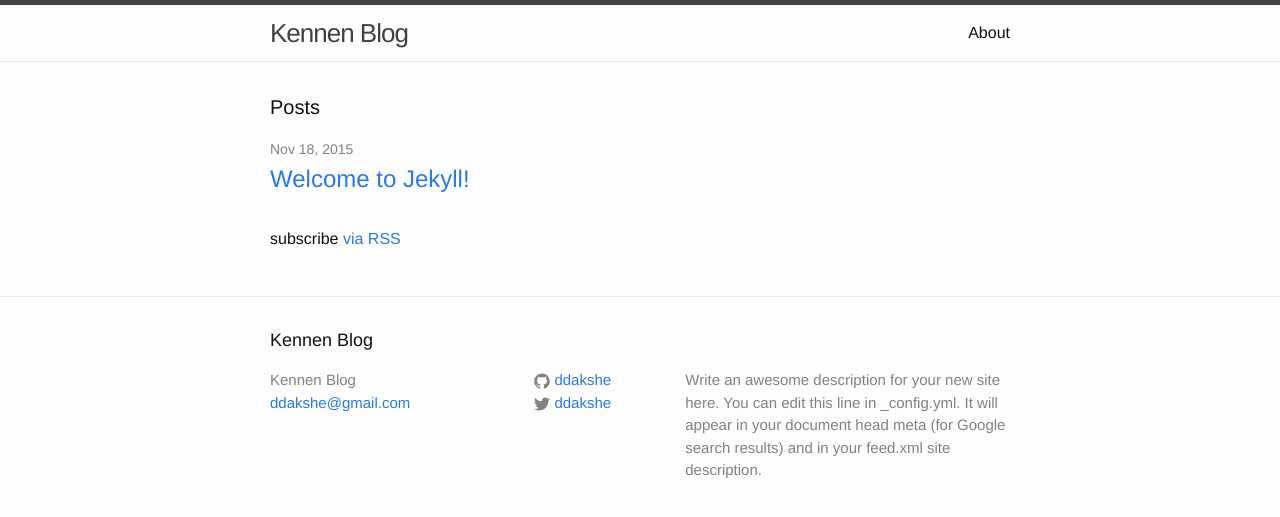
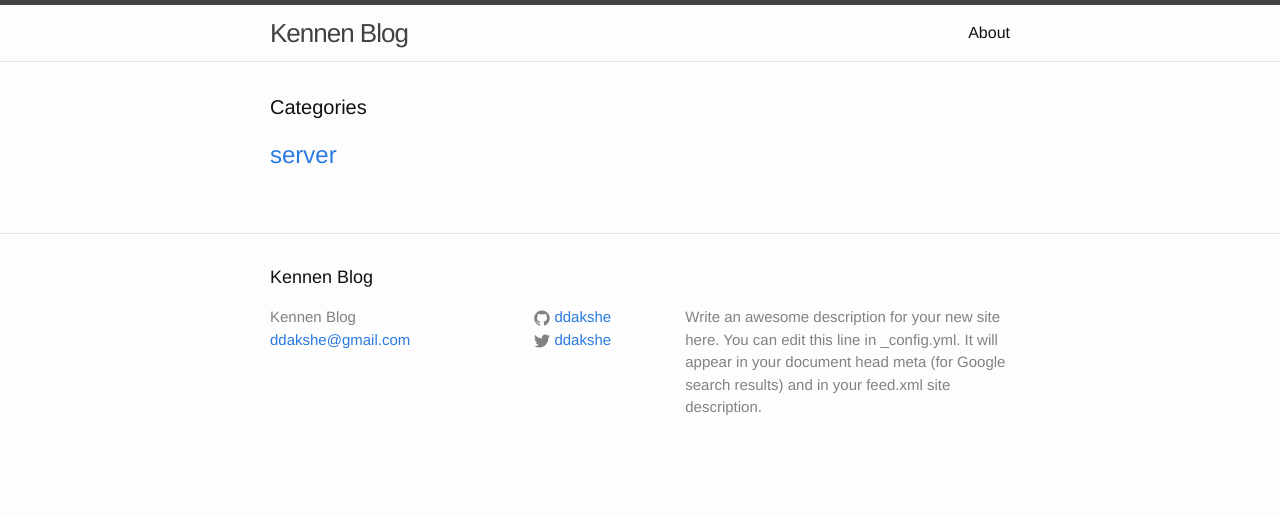
Before and after one commit to ddakshe/ddakshe.github.com, a Jekyll site: the page built from index.html, in a window 1280 px wide. Shown: the top 517 px of the page. Built offline with Jekyll 4.4.1, drawn with Linux system fonts in a browser that asks for light colours.

Commit message:
category

```diff
--- a/index.html
+++ b/index.html
@@ -4,21 +4,15 @@
 
 <div class="home">
 
-  <h1 class="page-heading">Posts</h1>
+  <h1 class="page-heading">Categories</h1>
 
   <ul class="post-list">
-    {% for post in site.posts %}
       <li>
-        <span class="post-meta">{{ post.date | date: "%b %-d, %Y" }}</span>
-
         <h2>
-          <!-- <a class="post-link" href="{{ post.url | prepend: site.baseurl }}">{{ post.title }}</a> -->
-          <a class="post-link" href="{{site.baseurl}}{{post.url}}">{{ post.title }}</a>
+          <a class="post-link" href="ddakshe.github.io/blog-server">server</a>
         </h2>
       </li>
-    {% endfor %}
   </ul>
 
-  <p class="rss-subscribe">subscribe <a href="{{ "/feed.xml" | prepend: site.baseurl }}">via RSS</a></p>
 
 </div>
```
